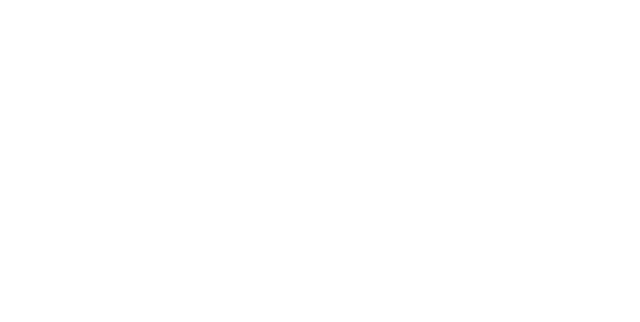
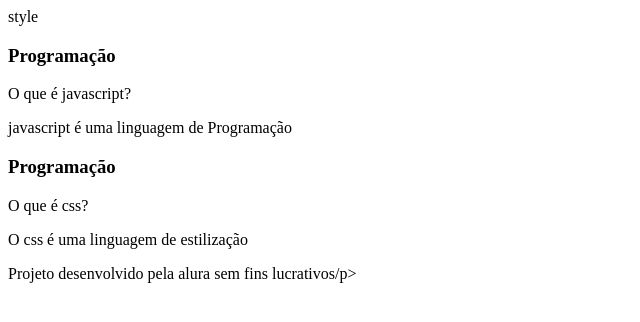
Before and after one commit to AnaJulia2009/flashcards2025, a plain HTML site: page index.html in a window 1280 px wide. Shown: the whole page, without its empty margins (0-640 px from the left). Drawn offline with Linux system fonts and the light colour scheme.

Commit message:
Add files via upload

```diff
--- a/index.html
+++ b/index.html
@@ -1,17 +1,42 @@
 <!DOCTYPE html>
 <html lang="pt-br">
 <head>
-    <meta charset="UTF-8">
+    <meta charset="UTF-8">style
     <meta name="viewport" content="width=device-width, initial-scale=1.0">
+   <link rel="slylesheet" href="assets/style.css">
     <title>flashcard</title>
 </head>
 <body>
 <main>
-
+<section id="container">
+<article class="catao">
+<div class="cartao__conteudo">
+<h3>Programação</h3>
+<div class="cartao__conteudo__pergunta">
+<p> O que é javascript?</p>
+</div>
+</div class="cartao__conteudo__resposta">
+ <p> javascript é uma linguagem de Programação</p>
+</div>
+</div>
+</article>
+<article class="cartao">
+<div class="cartao__conteudo">
+<h3>Programação</h3>
+<div class="cartao__conteudo__pergunta">
+<p>O que é css?</p>
+</div>
+<div class="cartao__conteudo__resposta">
+<p>O css é uma linguagem de estilização</p>
+</div>
+</div>
+</article>
+</section>
 </main>
+<footer>
+<p>Projeto desenvolvido pela alura sem fins lucrativos/p>
+</footer>
+<script src="app.js"></script>
+<script src="perguntas"></script>
 </body>
-
-
-
-
-</html>
+  </html>
```
